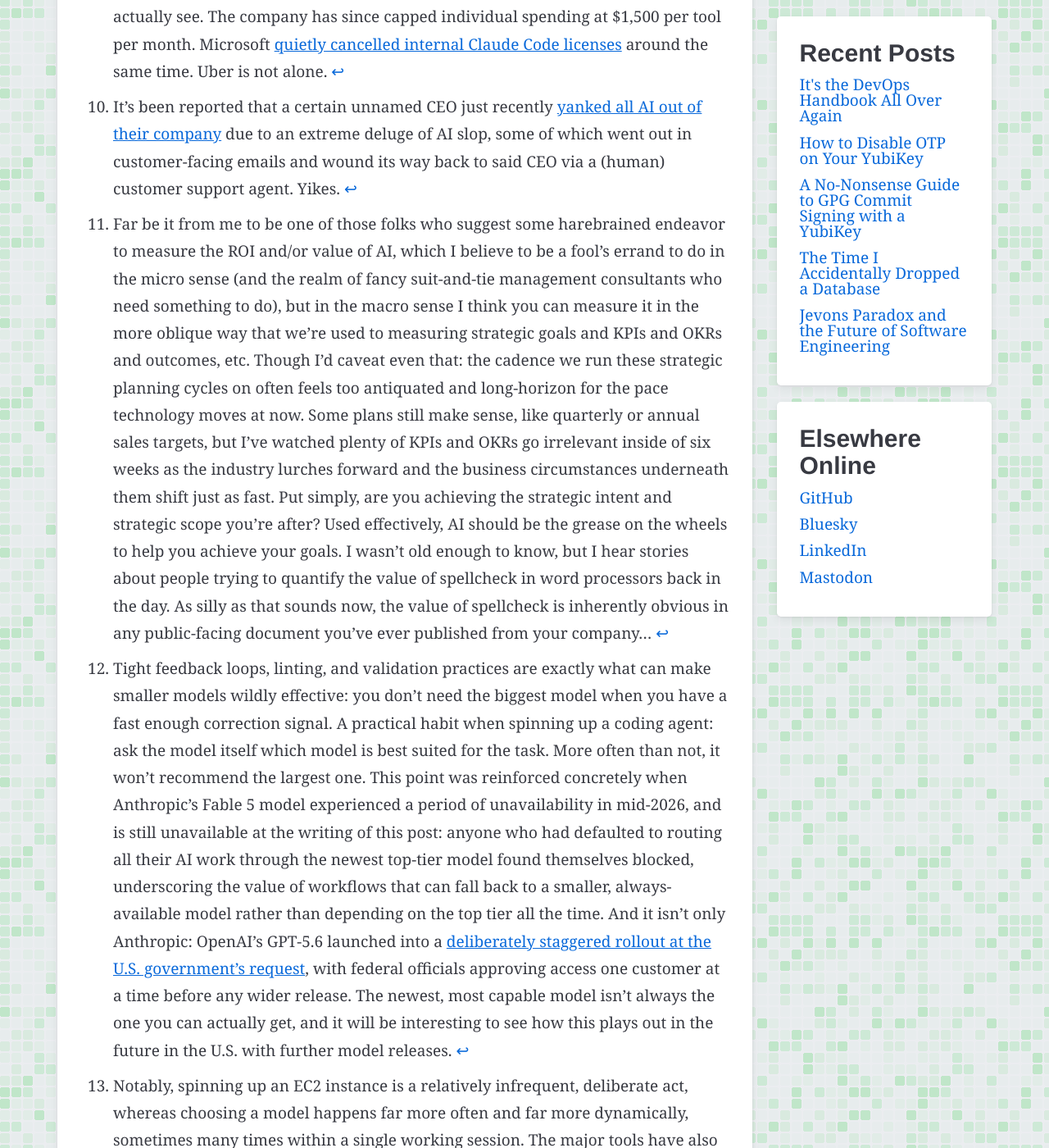
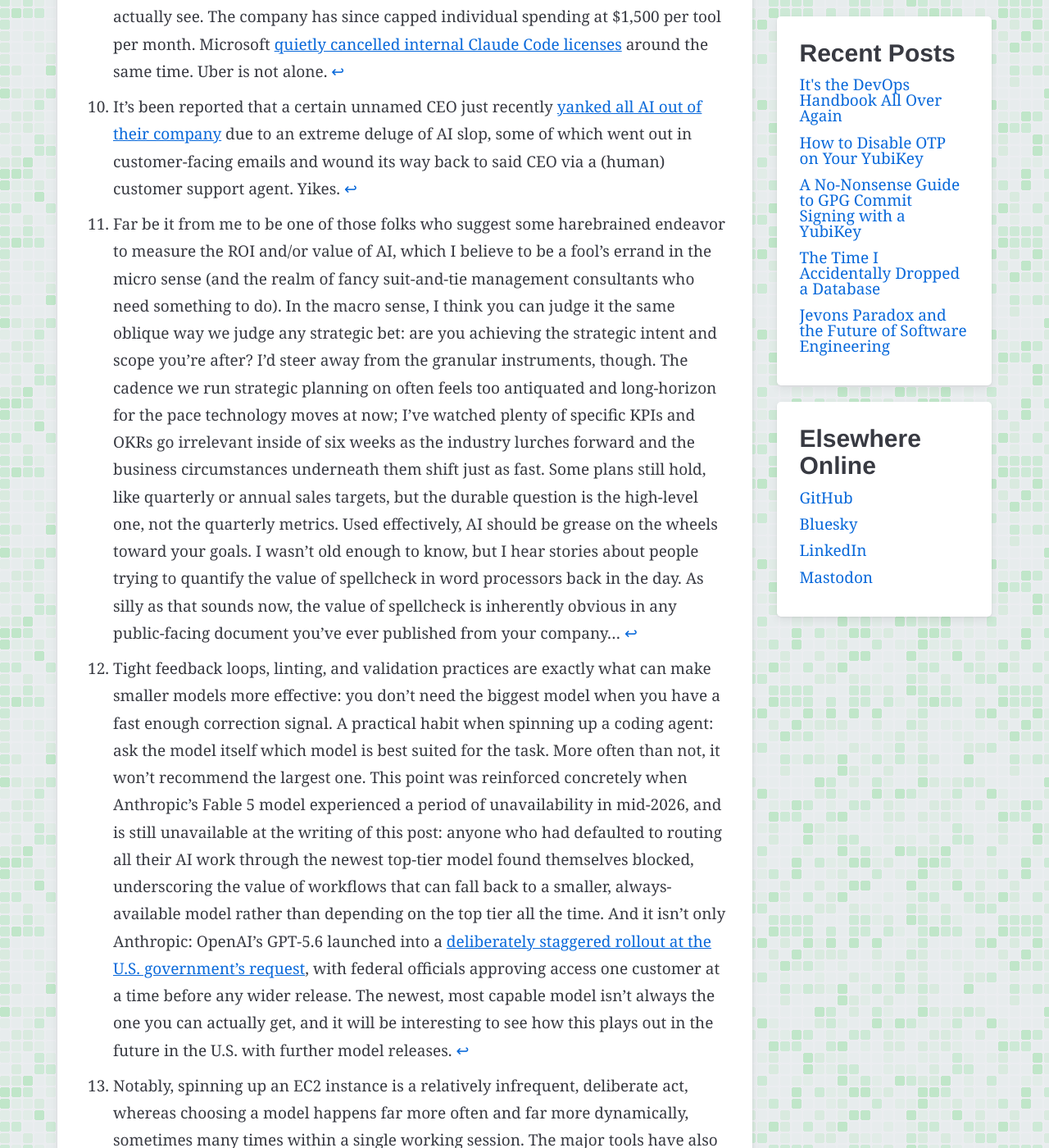
Before and after one commit to ryanspletzer/ryanspletzer.github.io, a Jekyll site: the page built from _posts/2026-06-24-its-the-devops-handbook-all-over-again.md, in a window 1280 px wide and 1400 px high, scrolled down 10294 px. Shown: the whole window at 82% size. Built offline with Jekyll 4.4.1, drawn with Linux system fonts in a browser that asks for light colours.

Commit message:
De-contradict the AI-ROI footnote
Stop endorsing KPIs/OKRs as the macro measure and then dismissing them.
Judge AI value by durable strategic intent and scope; reframe granular
KPIs/OKRs as the instruments that go stale too fast to measure by.

Co-Authored-By: Claude Opus 4.8 <noreply@anthropic.com>

```diff
--- a/_posts/2026-06-24-its-the-devops-handbook-all-over-again.md
+++ b/_posts/2026-06-24-its-the-devops-handbook-all-over-again.md
@@ -464,18 +464,18 @@ It is so, so not.
 [^measuring-ai-value]:
     Far be it from me to be one of those folks who suggest some harebrained endeavor
     to measure the ROI and/or value of AI,
-    which I believe to be a fool's errand to do in the micro sense
-    (and the realm of fancy suit-and-tie management consultants who need something to do),
-    but in the macro sense I think you can measure it in the more oblique way
-    that we're used to measuring strategic goals and KPIs and OKRs and outcomes, etc.
-    Though I'd caveat even that:
-    the cadence we run these strategic planning cycles on
-    often feels too antiquated and long-horizon for the pace technology moves at now.
-    Some plans still make sense, like quarterly or annual sales targets,
-    but I've watched plenty of KPIs and OKRs go irrelevant inside of six weeks
+    which I believe to be a fool's errand in the micro sense
+    (and the realm of fancy suit-and-tie management consultants who need something to do).
+    In the macro sense, I think you can judge it the same oblique way we judge any strategic bet:
+    are you achieving the strategic intent and scope you're after?
+    I'd steer away from the granular instruments, though.
+    The cadence we run strategic planning on
+    often feels too antiquated and long-horizon for the pace technology moves at now;
+    I've watched plenty of specific KPIs and OKRs go irrelevant inside of six weeks
     as the industry lurches forward and the business circumstances underneath them shift just as fast.
-    Put simply, are you achieving the strategic intent and strategic scope you're after?
-    Used effectively, AI should be the grease on the wheels to help you achieve your goals.
+    Some plans still hold, like quarterly or annual sales targets,
+    but the durable question is the high-level one, not the quarterly metrics.
+    Used effectively, AI should be grease on the wheels toward your goals.
     I wasn't old enough to know,
     but I hear stories about people trying to quantify the value of spellcheck in word processors back in the day.
     As silly as that sounds now,
@@ -484,7 +484,7 @@ It is so, so not.
 
 [^model-selection]:
     Tight feedback loops, linting, and validation practices
-    are exactly what can make smaller models wildly effective:
+    are exactly what can make smaller models more effective:
     you don't need the biggest model when you have a fast enough correction signal.
     A practical habit when spinning up a coding agent: ask the model itself which model is best suited for the task.
     More often than not, it won't recommend the largest one.
```
